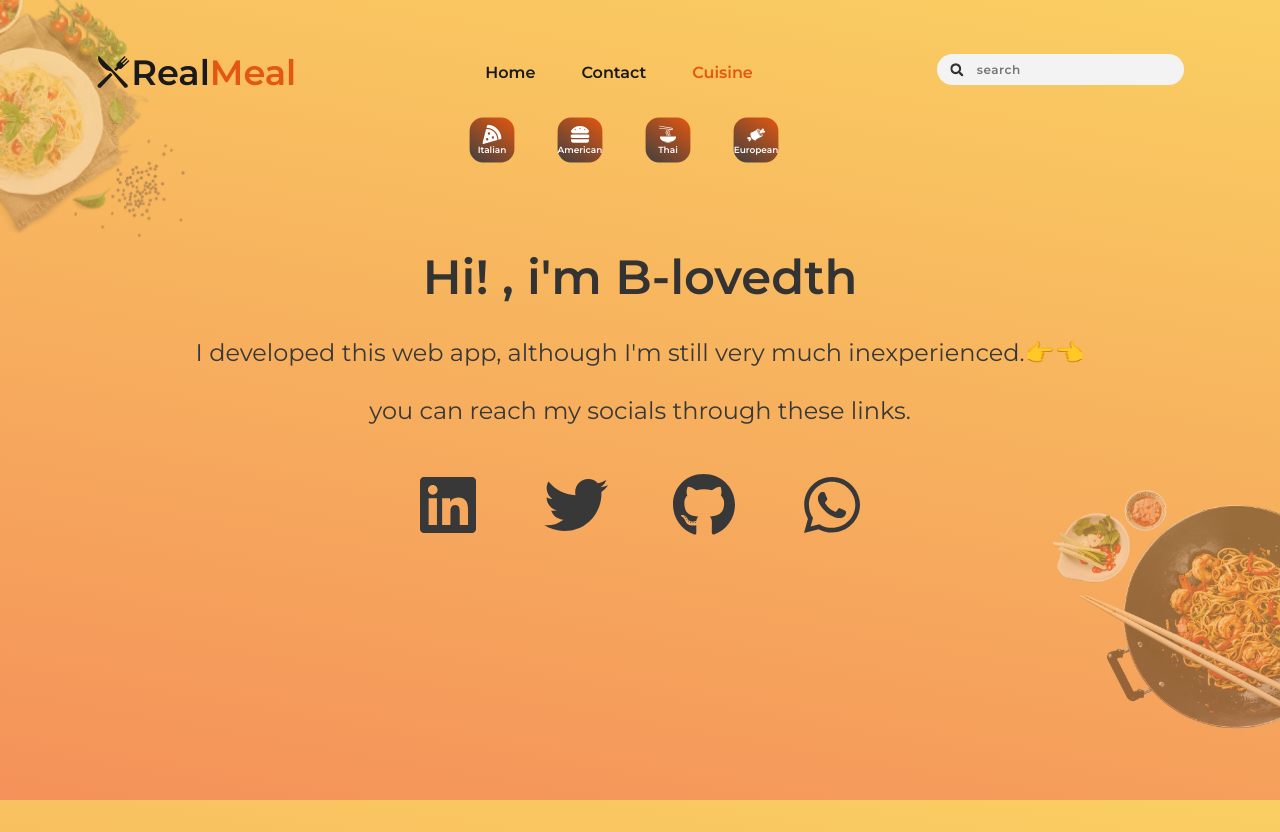
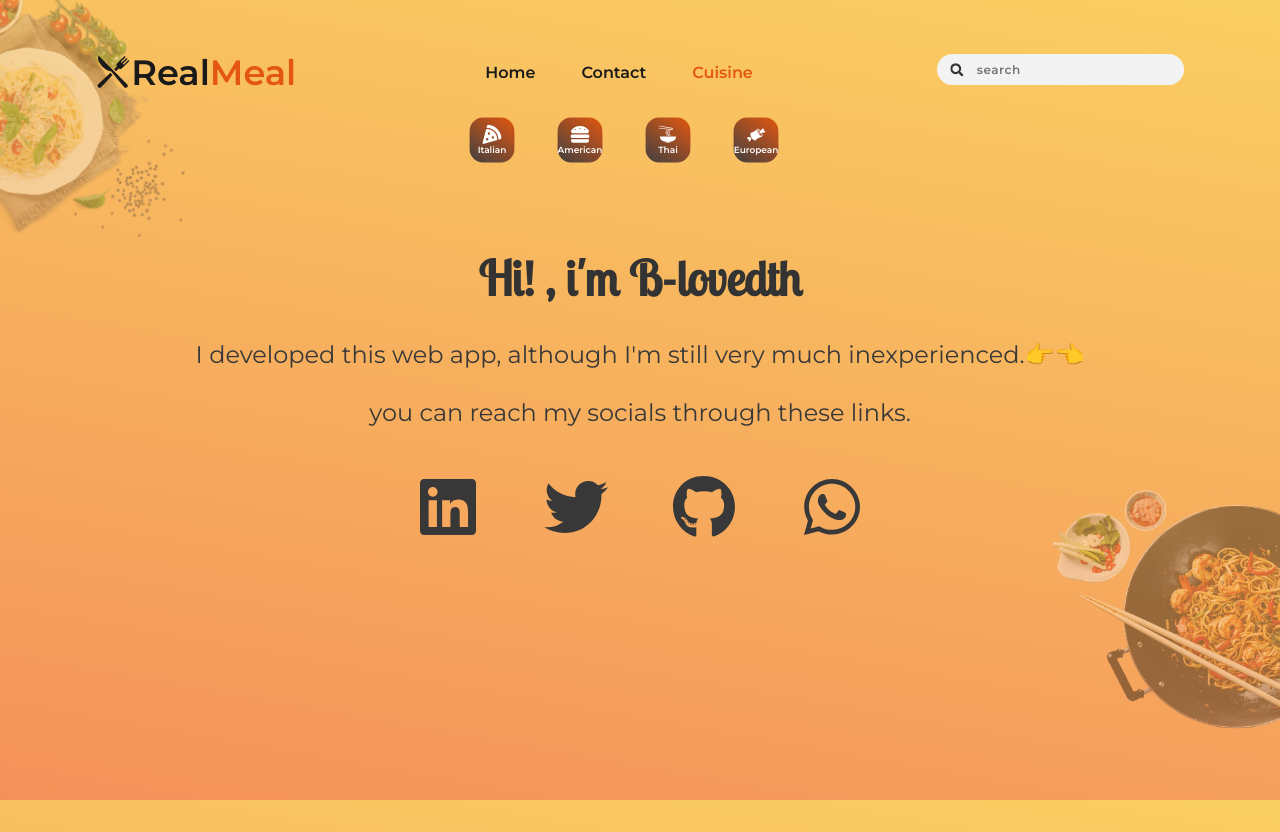
Before and after one commit to B-lovedth/Real-Meal, a React (Create React App) app: page /contact in a window 1280 px wide. Built offline with nearby package versions, Linux system fonts and the light colour scheme; a web font is replaced by a local one.

Commit message:
Update Contact.css

```diff
--- a/src/pages/Contact.css
+++ b/src/pages/Contact.css
@@ -7,6 +7,7 @@
     height:100%;
 }
 .contact-container h3{
+    font-family:'Lobster Two';
     font-size:3rem;
     color:#333;
 
```
